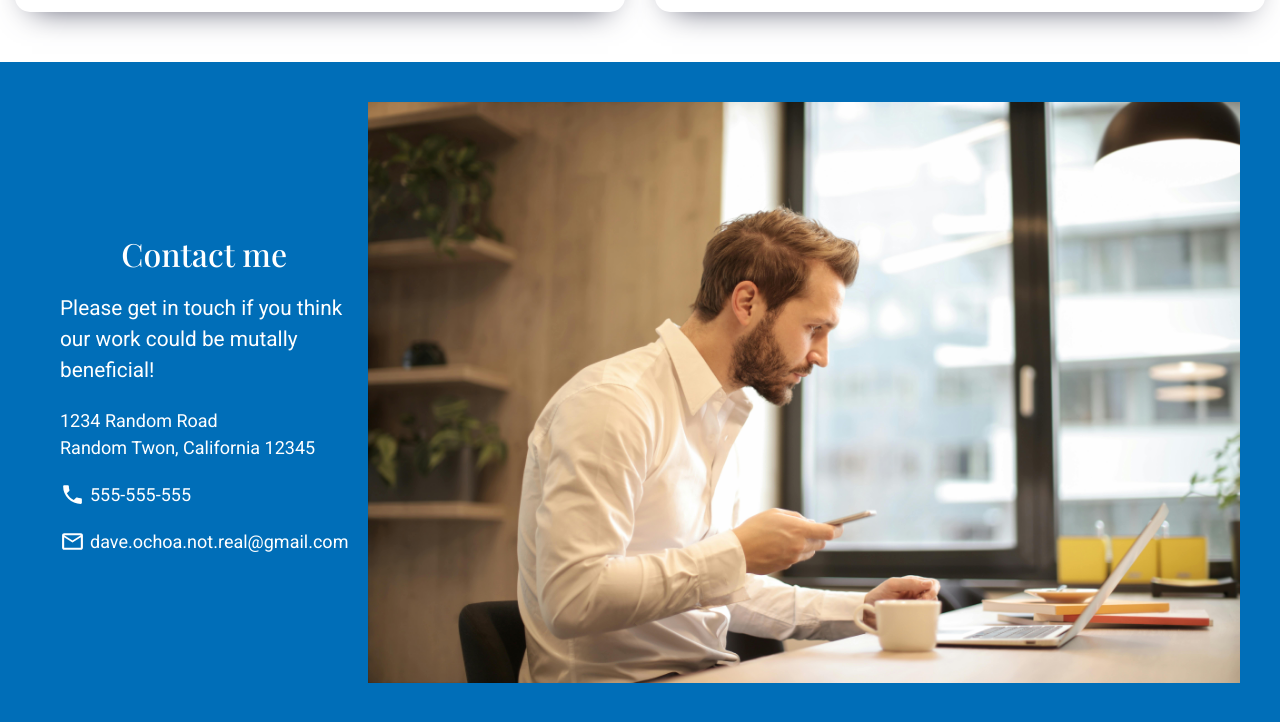
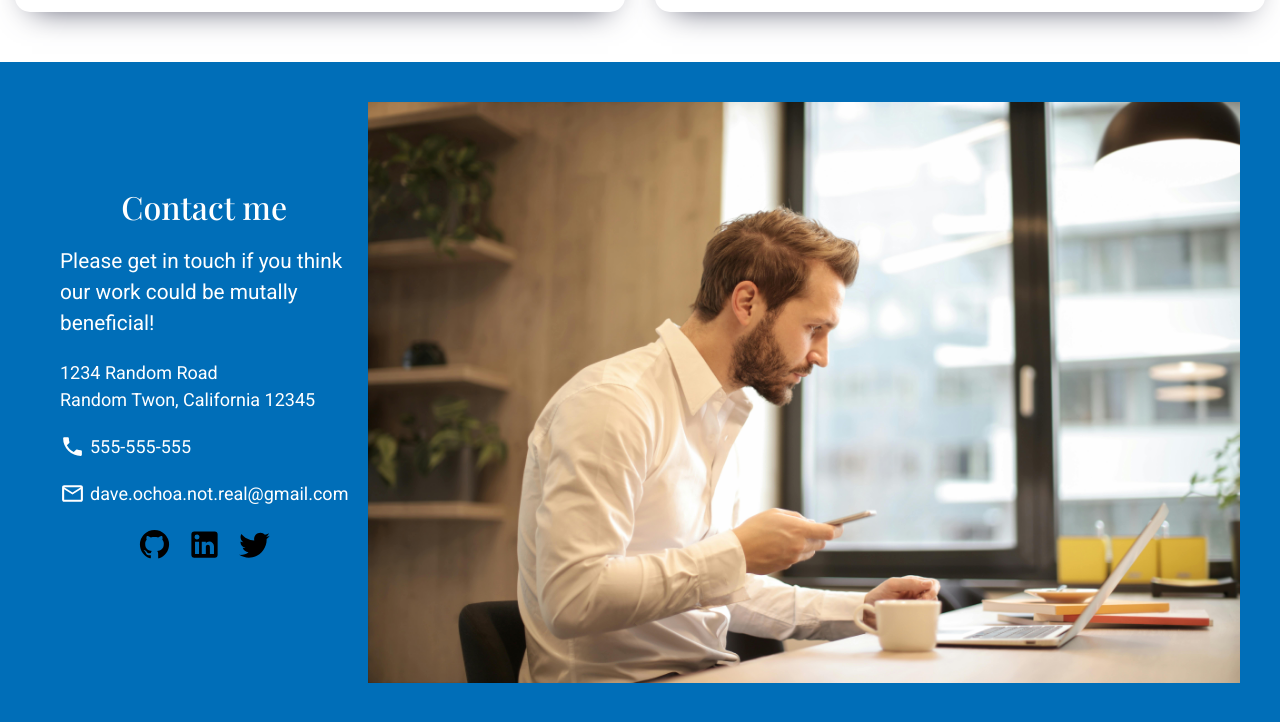
Before and after one commit to dawidtt/homepage-odin, a website built with webpack: page src/template.html in a window 1280 px wide. Shown: the part 1640-2362 px from the top of the page. Built offline with nearby package versions, Linux system fonts and the light colour scheme; a web font is replaced by a local one.

Commit message:
Add and style icons for footer

```diff
--- a/src/template.css
+++ b/src/template.css
@@ -88,11 +88,11 @@ h2 {
   gap: 15px;
   margin: 15px 0 40px 0;
 }
-.header-icons svg {
+svg {
   width: 25px;
   transition: transform 0.05s ease;
 }
-.header-icons svg:hover {
+svg:hover {
   cursor: pointer;
   transform: scale(1.1);
 }
@@ -182,7 +182,19 @@ footer .phone-container,
   display: flex;
   gap: 5px;
 }
-
+.footer-icons {
+  display: flex;
+  justify-content: center;
+  align-items: center;
+  gap: 15px;
+  margin: 15px 0 40px 0;
+  height: 35px;
+}
+.footer-icons svg {
+  width: 35px;
+  display: block;
+  fill: #000;
+}
 @media (min-width: 500px) {
   body {
     background-image: url(./assets/wave.svg);
--- a/src/template.html
+++ b/src/template.html
@@ -10,16 +10,16 @@
       <div class="header-img">
         <h1>Dave Ochoa</h1>
       </div>
-      <div class="about-container">
-        <h2>About me</h2>
-        <p>
-          Lorem ipsum dolor sit amet consectetur, adipisicing elit. Illum maxime
-          libero blanditiis, fuga laborum neque, nihil ea molestiae tenetur,
-          earum porro dicta cupiditate eaque ipsum est quos ad optio dolores!
-          Libero blanditiis, fuga laborum neque, nihil ea molestiae tenetur,
-          earum porro dicta cupiditate eaque ipsum est quos ad optio dolores!
-        </p>
-      </div>
+
+      <h2>About me</h2>
+      <p>
+        Lorem ipsum dolor sit amet consectetur, adipisicing elit. Illum maxime
+        libero blanditiis, fuga laborum neque, nihil ea molestiae tenetur, earum
+        porro dicta cupiditate eaque ipsum est quos ad optio dolores! Libero
+        blanditiis, fuga laborum neque, nihil ea molestiae tenetur, earum porro
+        dicta cupiditate eaque ipsum est quos ad optio dolores!
+      </p>
+
       <div class="header-icons">
         <svg xmlns="http://www.w3.org/2000/svg" viewBox="0 0 24 24">
           <path
@@ -230,6 +230,23 @@
           </svg>
           <p class="mail">dave.ochoa.not.real@gmail.com</p>
         </div>
+        <div class="footer-icons">
+          <svg xmlns="http://www.w3.org/2000/svg" viewBox="0 0 24 24">
+            <path
+              d="M12,2A10,10 0 0,0 2,12C2,16.42 4.87,20.17 8.84,21.5C9.34,21.58 9.5,21.27 9.5,21C9.5,20.77 9.5,20.14 9.5,19.31C6.73,19.91 6.14,17.97 6.14,17.97C5.68,16.81 5.03,16.5 5.03,16.5C4.12,15.88 5.1,15.9 5.1,15.9C6.1,15.97 6.63,16.93 6.63,16.93C7.5,18.45 8.97,18 9.54,17.76C9.63,17.11 9.89,16.67 10.17,16.42C7.95,16.17 5.62,15.31 5.62,11.5C5.62,10.39 6,9.5 6.65,8.79C6.55,8.54 6.2,7.5 6.75,6.15C6.75,6.15 7.59,5.88 9.5,7.17C10.29,6.95 11.15,6.84 12,6.84C12.85,6.84 13.71,6.95 14.5,7.17C16.41,5.88 17.25,6.15 17.25,6.15C17.8,7.5 17.45,8.54 17.35,8.79C18,9.5 18.38,10.39 18.38,11.5C18.38,15.32 16.04,16.16 13.81,16.41C14.17,16.72 14.5,17.33 14.5,18.26C14.5,19.6 14.5,20.68 14.5,21C14.5,21.27 14.66,21.59 15.17,21.5C19.14,20.16 22,16.42 22,12A10,10 0 0,0 12,2Z"
+            />
+          </svg>
+          <svg xmlns="http://www.w3.org/2000/svg" viewBox="0 0 24 24">
+            <path
+              d="M19 3A2 2 0 0 1 21 5V19A2 2 0 0 1 19 21H5A2 2 0 0 1 3 19V5A2 2 0 0 1 5 3H19M18.5 18.5V13.2A3.26 3.26 0 0 0 15.24 9.94C14.39 9.94 13.4 10.46 12.92 11.24V10.13H10.13V18.5H12.92V13.57C12.92 12.8 13.54 12.17 14.31 12.17A1.4 1.4 0 0 1 15.71 13.57V18.5H18.5M6.88 8.56A1.68 1.68 0 0 0 8.56 6.88C8.56 5.95 7.81 5.19 6.88 5.19A1.69 1.69 0 0 0 5.19 6.88C5.19 7.81 5.95 8.56 6.88 8.56M8.27 18.5V10.13H5.5V18.5H8.27Z"
+            />
+          </svg>
+          <svg xmlns="http://www.w3.org/2000/svg" viewBox="0 0 24 24">
+            <path
+              d="M22.46,6C21.69,6.35 20.86,6.58 20,6.69C20.88,6.16 21.56,5.32 21.88,4.31C21.05,4.81 20.13,5.16 19.16,5.36C18.37,4.5 17.26,4 16,4C13.65,4 11.73,5.92 11.73,8.29C11.73,8.63 11.77,8.96 11.84,9.27C8.28,9.09 5.11,7.38 3,4.79C2.63,5.42 2.42,6.16 2.42,6.94C2.42,8.43 3.17,9.75 4.33,10.5C3.62,10.5 2.96,10.3 2.38,10C2.38,10 2.38,10 2.38,10.03C2.38,12.11 3.86,13.85 5.82,14.24C5.46,14.34 5.08,14.39 4.69,14.39C4.42,14.39 4.15,14.36 3.89,14.31C4.43,16 6,17.26 7.89,17.29C6.43,18.45 4.58,19.13 2.56,19.13C2.22,19.13 1.88,19.11 1.54,19.07C3.44,20.29 5.7,21 8.12,21C16,21 20.33,14.46 20.33,8.79C20.33,8.6 20.33,8.42 20.32,8.23C21.16,7.63 21.88,6.87 22.46,6Z"
+            />
+          </svg>
+        </div>
       </div>
       <div class="footer-img"></div>
     </footer>
```
